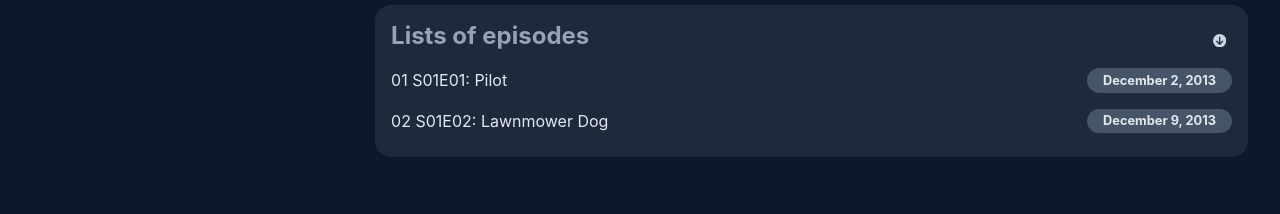
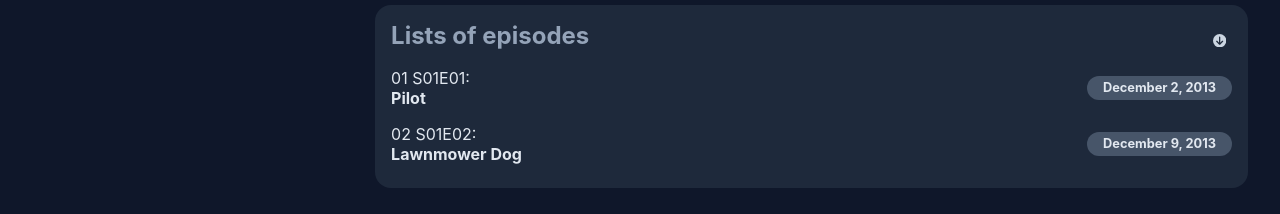
Before and after one commit to Ciakn/rick-and-morty, a React (Vite) app in the folder rick/: page / in a window 1280 px wide. Shown: the part 390-604 px from the top of the page. Built offline with nearby package versions, Linux system fonts and the light colour scheme.

Commit message:
changing characterdetails tag

```diff
--- a/rick/src/components/CharacterDetails.jsx
+++ b/rick/src/components/CharacterDetails.jsx
@@ -45,7 +45,7 @@ function CharacterDetails() {
               <li key={item.id}>
                 <div>
                   {String(index + 1).padStart(2, "0")} {item.episode}:{" "}
-                  <strog>{item.name}</strog>
+                  <h4>{item.name}</h4>
                 </div>
                 <div className="badge badge--secondary">{item.air_date}</div>
               </li>
```
